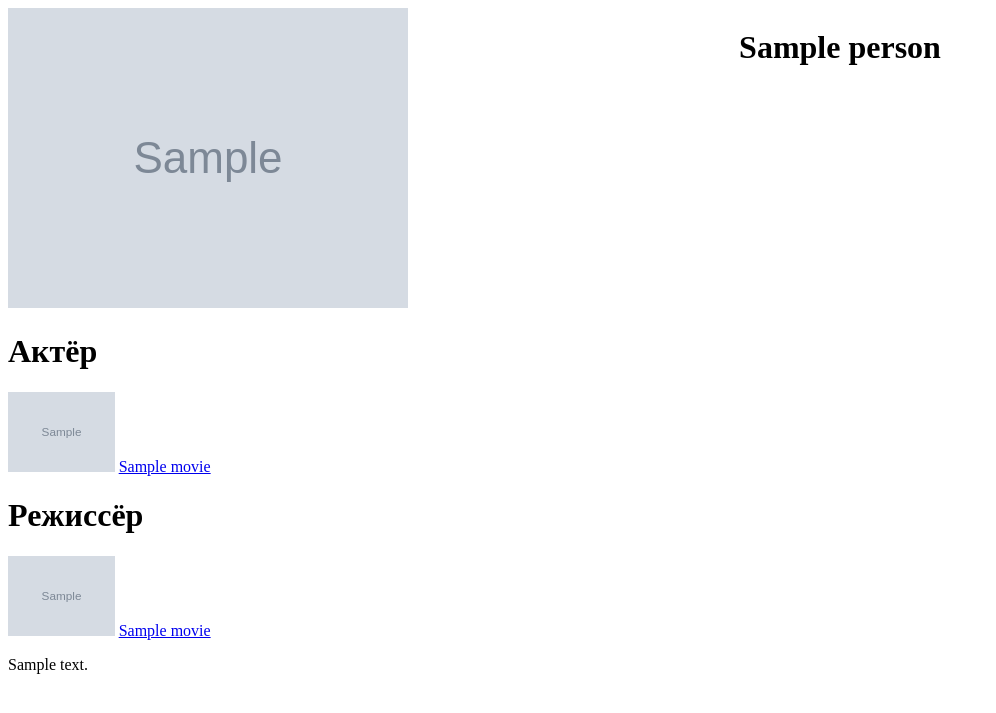
After one commit to Ljil/gram, a Django app: page /profile/1 in a window 1280 px wide. The commit adds this page. Shown: the top 713 px of the page, without its empty margins (0-996 px from the left). Run offline with Django 3.2, Linux system fonts and the light colour scheme; tables that the repository leaves empty hold one stand-in row (values such as "Sample post"); grey boxes marked "Sample" are stand-in pictures.

Commit message:
добавлена страница актёра (список фильмов в качестве режиссёра/актёра)

```diff
--- a/moviedb/movies/models.py
+++ b/moviedb/movies/models.py
@@ -25,6 +25,9 @@ class Person(models.Model):
 
     def __str__(self):
         return self.name
+
+    def get_absolute_url(self):
+        return reverse('person_detail', kwargs={'pk': self.id})
 
     class Meta:
         verbose_name = "Участник съёмок"
--- a/moviedb/movies/templates/movies/movie_detail.html
+++ b/moviedb/movies/templates/movies/movie_detail.html
@@ -18,7 +18,7 @@
             {% for actor in movie.actors.all %}
                 <p>
                     <img class="actor_preview" src="{{ actor.image.url }}">
-                    <a href="#">{{ actor.name }}</a>
+                    <a href="{{ actor.get_absolute_url }}">{{ actor.name }}</a>
                 </p>
             {% endfor %}
         </div>
--- /dev/null
+++ b/moviedb/movies/templates/movies/person_detail.html
@@ -0,0 +1,31 @@
+{% extends 'base.html' %}
+{% block title %}
+    {{ person.name }}
+{% endblock %}
+{% block content %}
+    <div class="movie_page">
+        <h1>{{ person.name }}</h1>
+        <div class="main_info">
+            <img class="big_img" src="{{ person.image.url }}">
+            <p>
+            <h1>Актёр</h1>
+            {% for movie in person.as_actor.all %}
+                <p>
+                    <img class="actor_preview" src="{{ movie.poster.url }}">
+                    <a href="{{ movie.get_absolute_url }}">{{ movie.title }}</a>
+                </p>
+            {% endfor %}
+            </p>
+            <p>
+            <h1>Режиссёр</h1>
+            {% for movie in person.as_director.all %}
+                <p>
+                    <img class="actor_preview" src="{{ movie.poster.url }}">
+                    <a href="{{ movie.get_absolute_url }}">{{ movie.title }}</a>
+                </p>
+            {% endfor %}
+            </p>
+        </div>
+        <div class="description">{{ person.description }}</div>
+    </div>
+{% endblock %}
--- a/moviedb/movies/urls.py
+++ b/moviedb/movies/urls.py
@@ -4,5 +4,6 @@ from . import views
 
 urlpatterns = [
     path('', views.MovieListView.as_view()),
-    path('movie/<int:pk>/', views.MovieDetailView.as_view(), name='movie_detail')
+    path('movie/<int:pk>/', views.MovieDetailView.as_view(), name='movie_detail'),
+    path('profile/<int:pk>', views.PersonDetailView.as_view(), name='person_detail'),
 ]
--- a/moviedb/movies/views.py
+++ b/moviedb/movies/views.py
@@ -18,3 +18,7 @@ class MovieListView(generic.ListView):
 
 class MovieDetailView(generic.DetailView):
     model = models.Movie
+
+
+class PersonDetailView(generic.DetailView):
+    model = models.Person
```
